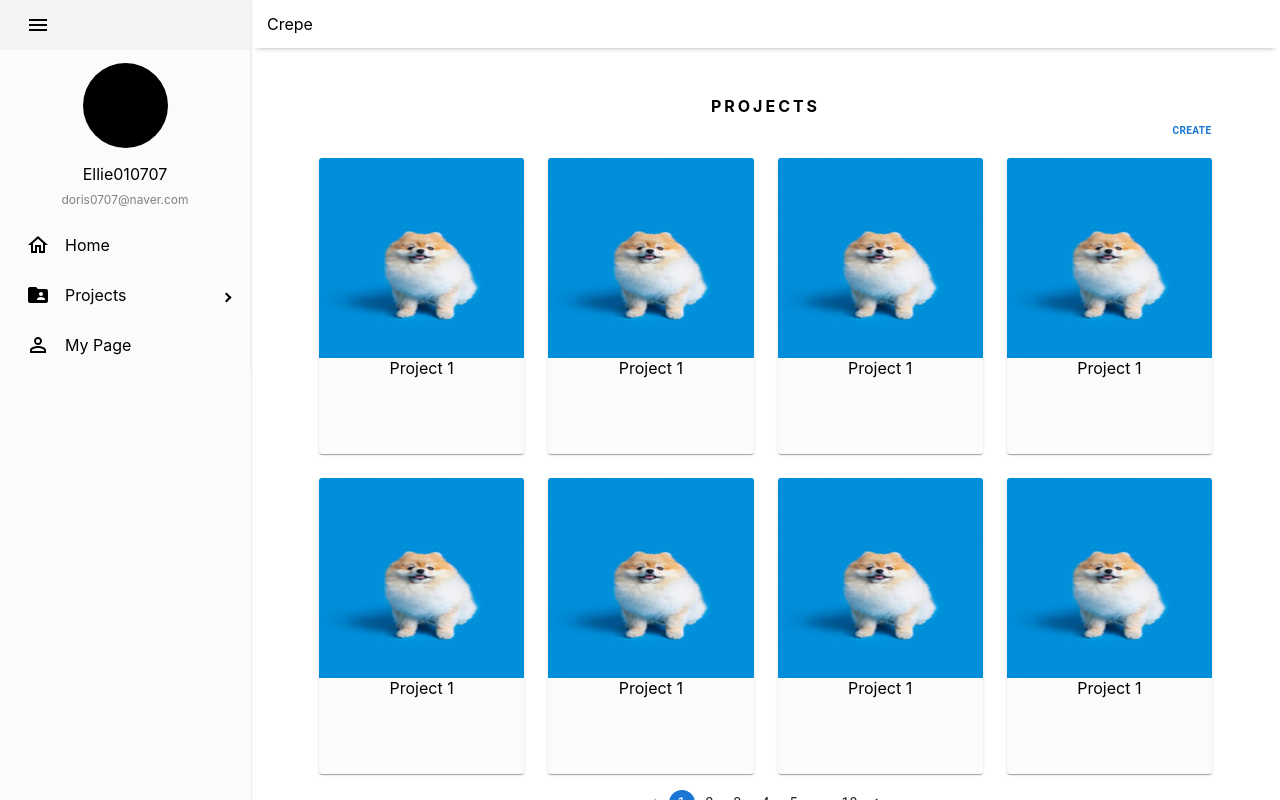
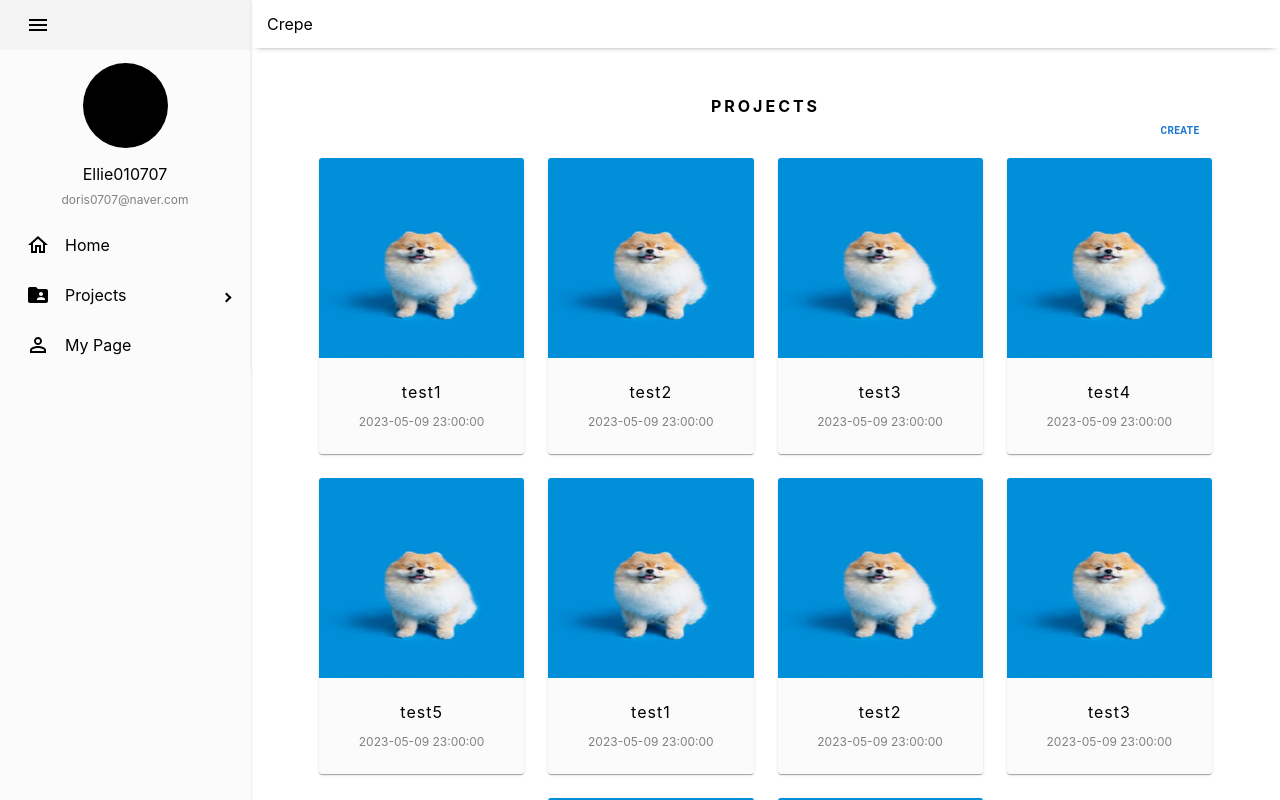
Before and after one commit to Tuk-AOK/frontend-dev, a React (Create React App) app: page / in a window 1280 px wide. Built offline with nearby package versions, Linux system fonts and the light colour scheme.

Commit message:
feat: main page publishing fin

```diff
--- a/src/components/common/projectBox/projectBox.tsx
+++ b/src/components/common/projectBox/projectBox.tsx
@@ -1,26 +1,34 @@
 import { Box } from "@mui/material";
 import React from "react";
+import { ProjectData } from "./types";
 
-export default function ProjectBox() {
+export default function ProjectBox(props: ProjectData) {
+  const { imageUrl, projectName, createTime } = props;
   return (
     <Box
       sx={{
-        pb:2,
+        pb: 2,
         width: "calc(25% - 24px)",
-        minWidth:"200px",
+        minWidth: "200px",
         height: "280px",
         boxShadow: 1,
         background: "#FBFBFB",
         borderRadius: "3px",
         textAlign: "center",
         overflow: "hidden",
+        "&:hover": {
+          opacity: 0.7,
+        },
       }}
     >
-      <Box sx={{height:"200px",}}>
-        <img width="100%" height={200} src="img/test.jpeg" alt="test"/>
+      <Box sx={{ height: "200px" }}>
+        <img width="100%" height={200} src={imageUrl} alt="test" />
       </Box>
-      <Box sx={{ fontSize:"16px"}}>
-      Project 1
+      <Box sx={{ pt: "24px", fontSize: "16px", letterSpacing: "1px" }}>
+        {projectName}
+      </Box>
+      <Box sx={{ pt: "12px", fontSize: "12px", color: "gray" }}>
+        {createTime}
       </Box>
     </Box>
   );
--- /dev/null
+++ b/src/components/common/projectBox/types.ts
@@ -0,0 +1,5 @@
+export interface ProjectData {
+  imageUrl: string;
+  projectName: string;
+  createTime: string;
+}
--- a/src/components/content/main/main.tsx
+++ b/src/components/content/main/main.tsx
@@ -2,10 +2,30 @@ import { Box, Pagination } from "@mui/material";
 import React from "react";
 import GlobalButton from "../../common/globalButton";
 import ProjectBox from "../../common/projectBox";
+import { ProjectData } from "../../common/projectBox/types";
 
 export default function Main() {
+  const [projectData, setProjectData] = React.useState<Array<ProjectData>>([]);
+
+  React.useEffect(() => {
+    //fetch logic
+
+    setProjectData([
+      { projectName: "test1", imageUrl: "/test.jpeg", createTime: "2023-05-09 23:00:00" },
+      { projectName: "test2", imageUrl: "/test.jpeg", createTime: "2023-05-09 23:00:00" },
+      { projectName: "test3", imageUrl: "/test.jpeg", createTime: "2023-05-09 23:00:00" },
+      { projectName: "test4", imageUrl: "/test.jpeg", createTime: "2023-05-09 23:00:00" },
+      { projectName: "test5", imageUrl: "/test.jpeg", createTime: "2023-05-09 23:00:00" },
+      { projectName: "test1", imageUrl: "/test.jpeg", createTime: "2023-05-09 23:00:00" },
+      { projectName: "test2", imageUrl: "/test.jpeg", createTime: "2023-05-09 23:00:00" },
+      { projectName: "test3", imageUrl: "/test.jpeg", createTime: "2023-05-09 23:00:00" },
+      { projectName: "test4", imageUrl: "/test.jpeg", createTime: "2023-05-09 23:00:00" },
+      { projectName: "test5", imageUrl: "/test.jpeg", createTime: "2023-05-09 23:00:00" },
+    ]);
+  }, []);
+
   return (
-    <Box sx={{ px: 3,py:3 }}>
+    <Box sx={{ px: 3, py: 3 }}>
       <Box
         sx={{
           textAlign: "center",
@@ -18,8 +38,10 @@ export default function Main() {
       </Box>
       <Box sx={{ px: 4 }}>
         <Box sx={{ display: "flex", justifyContent: "center" }}>
-          <Box sx={{ maxWidth: 1000,width:1, height: 32, position: "relative" }}>
-            <Box sx={{ position: "absolute", right: 0 }}>
+          <Box
+            sx={{ maxWidth: 1000, width: 1, height: 32, position: "relative" }}
+          >
+            <Box sx={{ position: "absolute", right: 12 }}>
               <GlobalButton>create</GlobalButton>
             </Box>
           </Box>
@@ -35,18 +57,20 @@ export default function Main() {
               justifyContent: "center",
             }}
           >
-            <ProjectBox />
-            <ProjectBox />
-            <ProjectBox />
-            <ProjectBox />
-            <ProjectBox />
-            <ProjectBox />
-            <ProjectBox />
-            <ProjectBox />
+            {projectData.map((v) => {
+              return <ProjectBox {...v} />;
+            })}
           </Box>
         </Box>
       </Box>
-      <Box sx={{ textAlign: "center", mt: 2,display:"flex",justifyContent:"center" }}>
+      <Box
+        sx={{
+          textAlign: "center",
+          mt: 2,
+          display: "flex",
+          justifyContent: "center",
+        }}
+      >
         <Pagination count={10} color="primary" size="small" />
       </Box>
     </Box>
```
Also changed, not shown: public/test.jpeg (renamed from public/img/test.jpeg).
